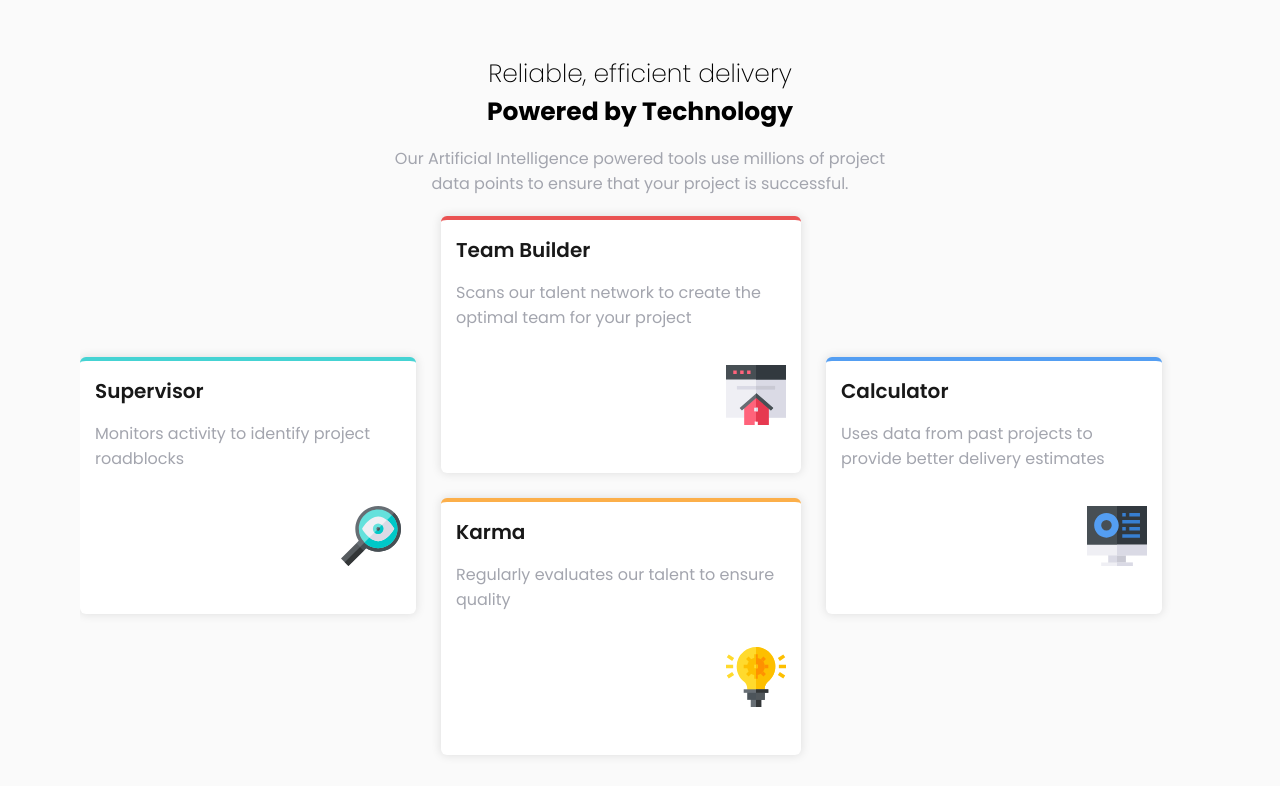
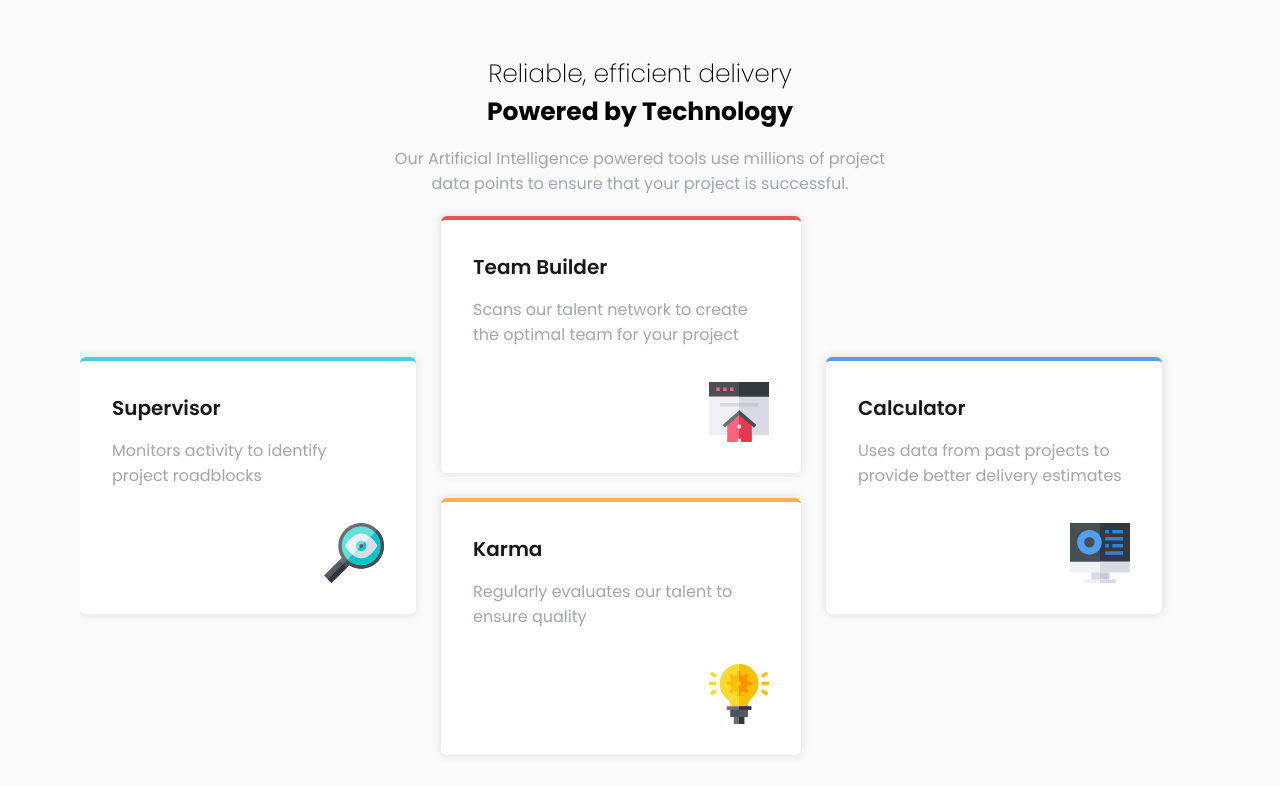
Before and after one commit to muazmt/Four-card, a plain HTML site: page index.html in a window 1280 px wide. Drawn offline with Linux system fonts and the light colour scheme.

Commit message:
Update style.css

```diff
--- a/style.css
+++ b/style.css
@@ -115,7 +115,7 @@ span {
     .s21{
         width: 360px;
         height: 257px;
-        padding: 15px;
+        padding: 32px;
     }
     .s2a {
         flex-basis: 30%;
```
